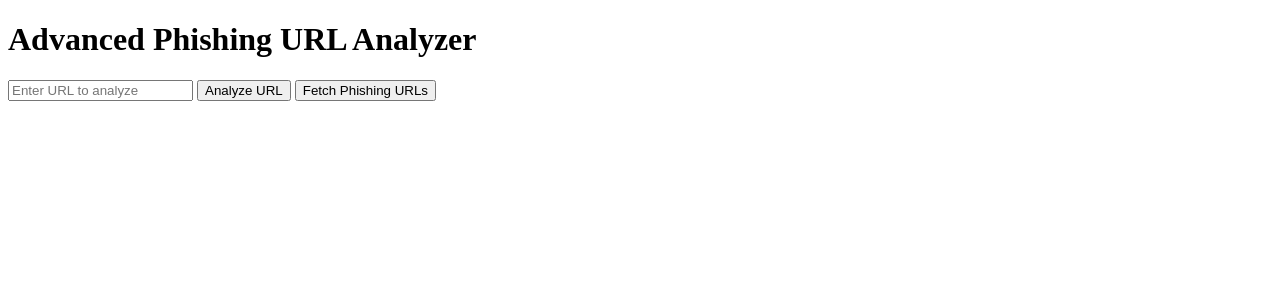
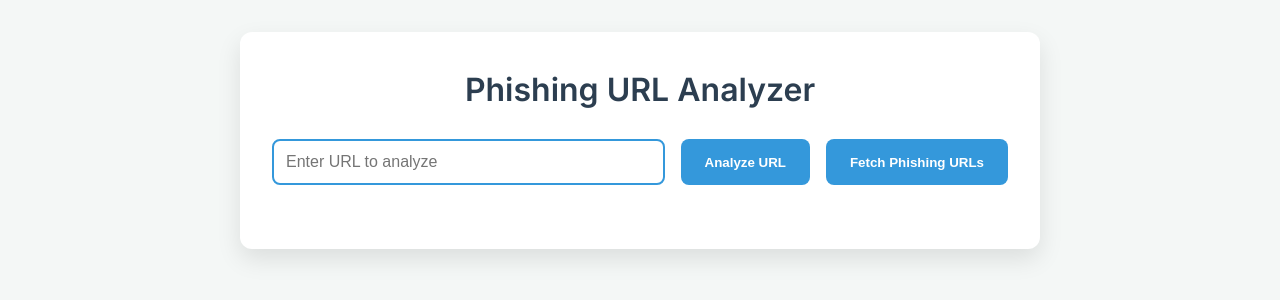
Before and after one commit to shriprad/phishingwebsite, a Flask app: page / in a window 1280 px wide. Shown: the top 300 px of the page. Run offline with Flask 2, Linux system fonts and the light colour scheme.

Commit message:
Update index.html

```diff
--- a/templates/index.html
+++ b/templates/index.html
@@ -1,14 +1,108 @@
 <!DOCTYPE html>
-<html>
+<html lang="en">
 <head>
-    <title>Advanced Phishing URL Analyzer</title>
+    <meta charset="UTF-8">
+    <meta name="viewport" content="width=device-width, initial-scale=1.0">
+    <title>Phishing URL Analyzer</title>
+    <link href="https://fonts.googleapis.com/css2?family=Inter:wght@300;400;600&display=swap" rel="stylesheet">
+    <style>
+        * {
+            margin: 0;
+            padding: 0;
+            box-sizing: border-box;
+        }
+        body {
+            font-family: 'Inter', sans-serif;
+            background-color: #f4f7f6;
+            color: #333;
+            line-height: 1.6;
+        }
+        .container {
+            max-width: 800px;
+            margin: 2rem auto;
+            padding: 2rem;
+            background-color: white;
+            border-radius: 12px;
+            box-shadow: 0 10px 25px rgba(0,0,0,0.1);
+        }
+        h1 {
+            text-align: center;
+            color: #2c3e50;
+            margin-bottom: 1.5rem;
+            font-weight: 600;
+        }
+        .search-container {
+            display: flex;
+            gap: 1rem;
+            margin-bottom: 2rem;
+        }
+        .search-container input {
+            flex-grow: 1;
+            padding: 0.75rem;
+            border: 2px solid #3498db;
+            border-radius: 8px;
+            font-size: 1rem;
+        }
+        .search-container button {
+            padding: 0.75rem 1.5rem;
+            background-color: #3498db;
+            color: white;
+            border: none;
+            border-radius: 8px;
+            cursor: pointer;
+            font-weight: 600;
+            transition: background-color 0.3s ease;
+        }
+        .search-container button:hover {
+            background-color: #2980b9;
+        }
+        .analysis-result, .fetched-urls {
+            background-color: #f9f9f9;
+            border-radius: 8px;
+            padding: 1.5rem;
+            margin-top: 1.5rem;
+            border: 1px solid #e0e0e0;
+        }
+        .component-grid {
+            display: grid;
+            grid-template-columns: repeat(auto-fit, minmax(200px, 1fr));
+            gap: 1rem;
+            margin-bottom: 1rem;
+        }
+        .component-item {
+            background-color: #e9f3fb;
+            padding: 1rem;
+            border-radius: 6px;
+            font-size: 0.9rem;
+        }
+        .fetched-urls ul {
+            list-style-type: none;
+            max-height: 300px;
+            overflow-y: auto;
+        }
+        .fetched-urls li {
+            background-color: #f0f0f0;
+            margin-bottom: 0.5rem;
+            padding: 0.5rem;
+            border-radius: 4px;
+            word-break: break-all;
+        }
+        pre {
+            white-space: pre-wrap;
+            word-wrap: break-word;
+            background-color: #f4f4f4;
+            padding: 1rem;
+            border-radius: 6px;
+            overflow-x: auto;
+        }
+    </style>
 </head>
 <body>
     <div class="container">
-    <h1>Advanced Phishing URL Analyzer</h1>
+        <h1>Phishing URL Analyzer</h1>
 
-    <form method="POST">
-        <input type="text" name="url" placeholder="Enter URL to analyze">
+        <form method="POST" class="search-container">
+            <input type="text" name="url" placeholder="Enter URL to analyze" required>
             <button type="submit">Analyze URL</button>
             <button type="submit" name="fetch_urls" value="1">Fetch Phishing URLs</button>
         </form>
@@ -18,22 +112,22 @@
             <h2>URL Components</h2>
             <div class="component-grid">
                 <div class="component-item">
-                <strong>Full URL:</strong> {{ analysis_result.url_components.full_url }}
+                    <strong>Full URL:</strong><br> {{ analysis_result.url_components.full_url }}
                 </div>
                 <div class="component-item">
-                <strong>Scheme:</strong> {{ analysis_result.url_components.scheme }}
+                    <strong>Scheme:</strong><br> {{ analysis_result.url_components.scheme }}
                 </div>
                 <div class="component-item">
-                <strong>Domain:</strong> {{ analysis_result.url_components.domain }}
+                    <strong>Domain:</strong><br> {{ analysis_result.url_components.domain }}
                 </div>
                 <div class="component-item">
-                <strong>Subdomain:</strong> {{ analysis_result.url_components.subdomain }}
+                    <strong>Subdomain:</strong><br> {{ analysis_result.url_components.subdomain }}
                 </div>
                 <div class="component-item">
-                <strong>Path:</strong> {{ analysis_result.url_components.path }}
+                    <strong>Path:</strong><br> {{ analysis_result.url_components.path }}
                 </div>
                 <div class="component-item">
-                <strong>Query Parameters:</strong> {{ analysis_result.url_components.query }}
+                    <strong>Query Parameters:</strong><br> {{ analysis_result.url_components.query }}
                 </div>
             </div>
 
```
Lines whose indentation alone changed are shown as unchanged.
